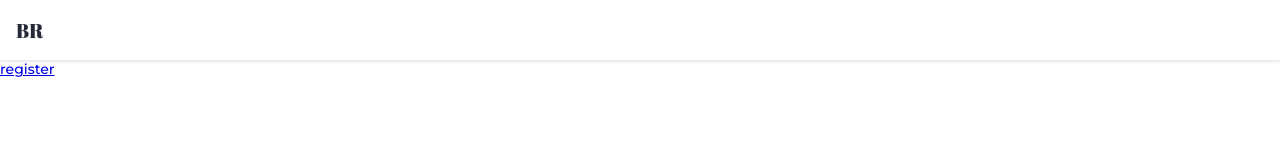
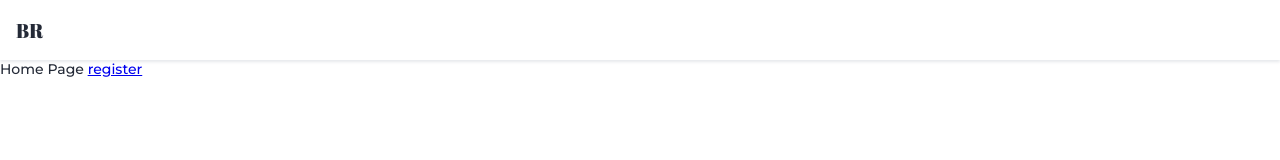
Before and after one commit to MykytaOlenykov/books-reading, a React (Create React App) app: page / in a window 1280 px wide. Shown: the top 160 px of the page. Built offline with nearby package versions, Linux system fonts and the light colour scheme.

Commit message:
add default home page

```diff
--- a/src/components/App.tsx
+++ b/src/components/App.tsx
@@ -5,11 +5,17 @@ import { Layout } from "components/Layout";
 const RegisterPage = lazy(() => import("pages/Register/Register"));
 const LogInPage = lazy(() => import("pages/LogIn/LogIn"));
 
+const HomePage = () => (
+  <div>
+    Home Page <Link to="/register">register</Link>
+  </div>
+);
+
 export const App: React.FC = () => {
   return (
     <Routes>
       <Route path="/" element={<Layout />}>
-        <Route index element={<Link to="/register">register</Link>} />
+        <Route index element={<HomePage />} />
         <Route path="register" element={<RegisterPage />} />
         <Route path="login" element={<LogInPage />} />
       </Route>
```
